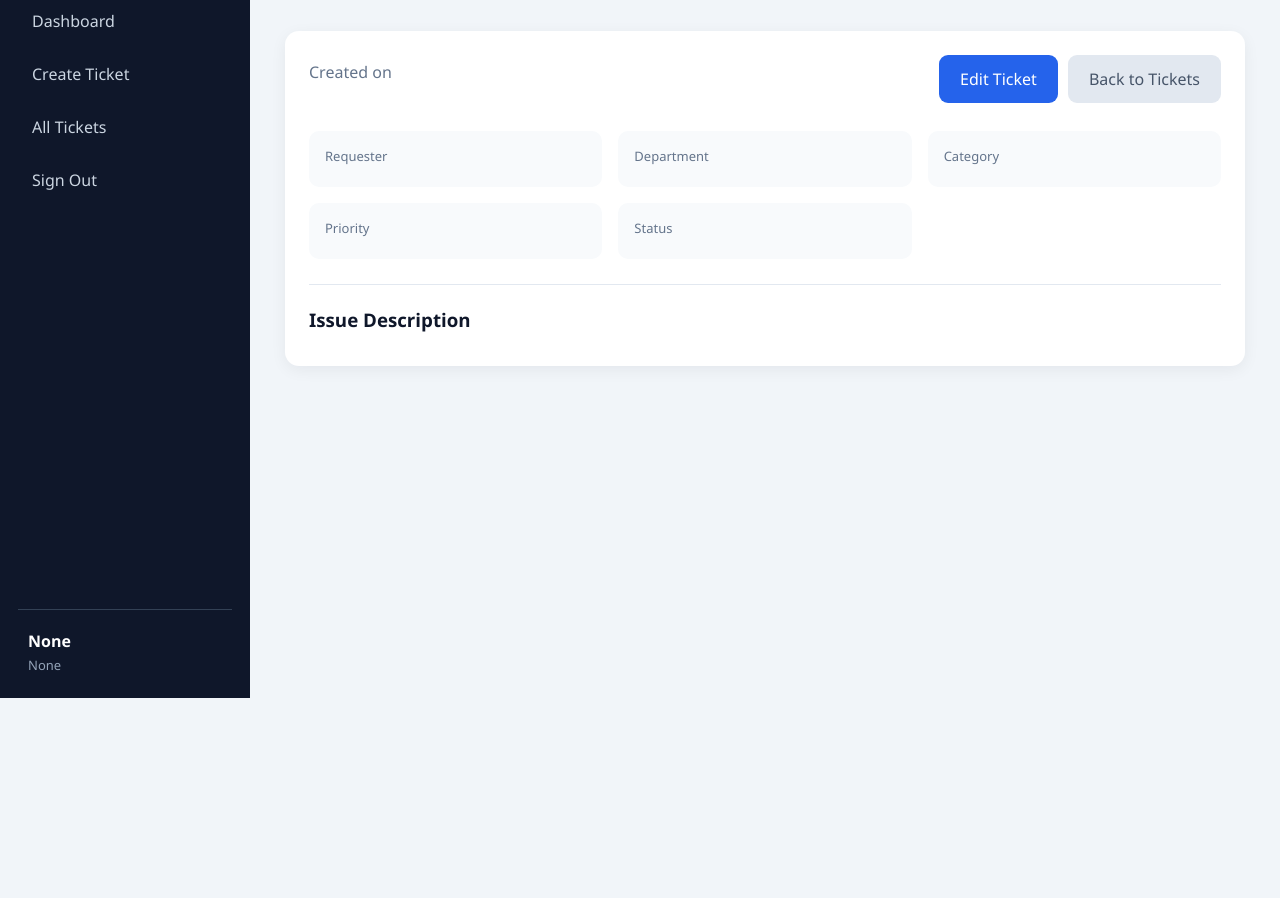
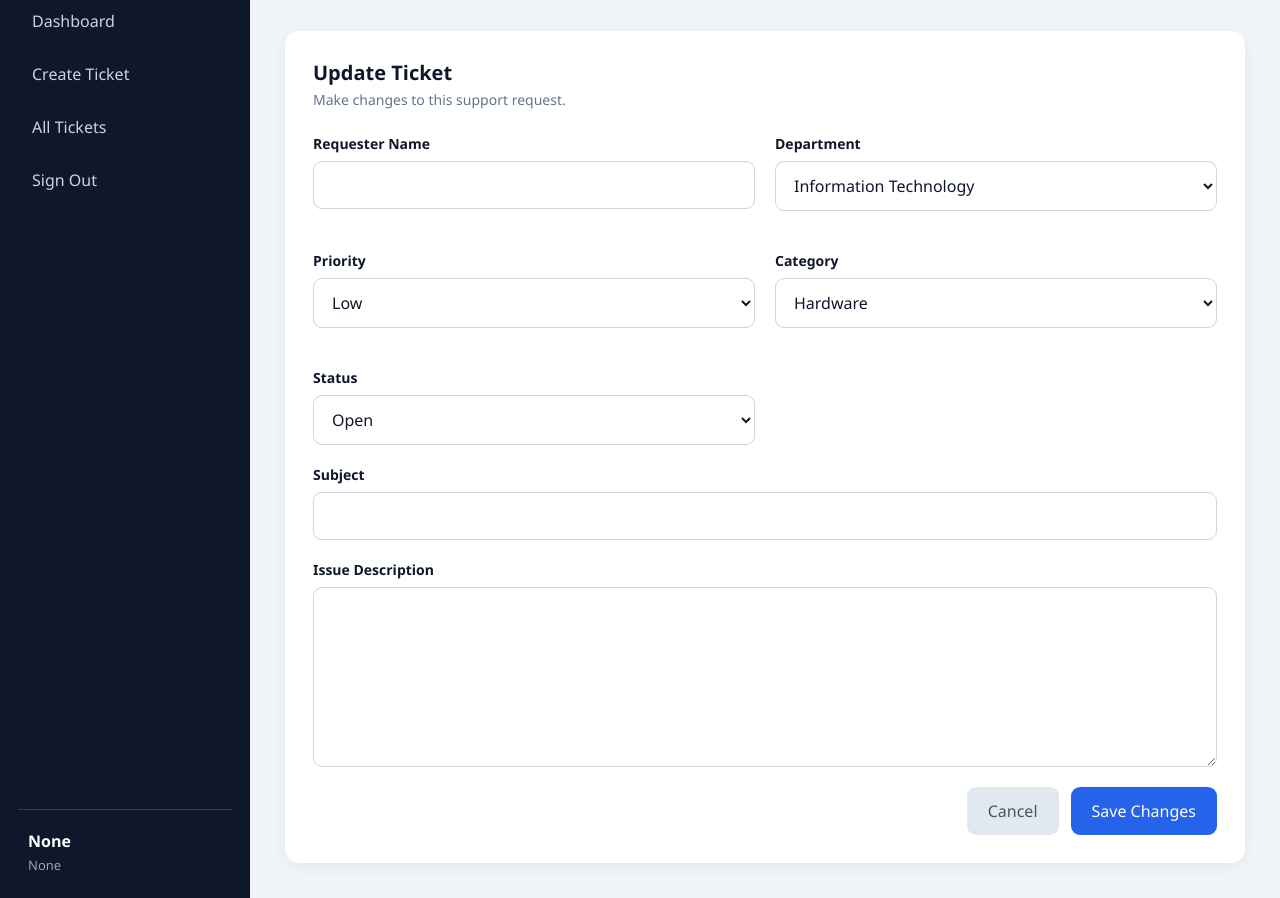
Before and after one commit to Alialmaz8/falcon-helpdesk, a Flask app: template templates/edit_ticket.html in a window 1280 px wide. Shown: the part 102-1000 px from the top of the page. Before the commit the page ends 800 px from the top, so only its background shows below. Run offline with Flask 3, Linux system fonts and the light colour scheme; the template is opened without the code that fills it, so the values that code supplies are empty.

Commit message:
Fix ticket editing and remove unused pages

```diff
--- a/templates/base.html
+++ b/templates/base.html
@@ -15,8 +15,7 @@
         href="{{ url_for('static', filename='css/style.css') }}"
     >
 
-    {% block extra_css %}
-    {% endblock %}
+    {% block extra_css %}{% endblock %}
 </head>
 
 <body>
@@ -91,8 +90,6 @@
                     Users
                 </a>
 
-                <a href="#">Settings</a>
-
             {% endif %}
 
             <a href="{{ url_for('logout') }}">
@@ -131,8 +128,7 @@
 
         </header>
 
-        {% block content %}
-        {% endblock %}
+        {% block content %}{% endblock %}
 
     </main>
 
--- a/templates/edit_ticket.html
+++ b/templates/edit_ticket.html
@@ -1,80 +1,183 @@
 {% extends "base.html" %}
 
 {% block title %}
-Ticket #{{ ticket["id"] }} | Falcon HelpDesk
+Edit Ticket #{{ ticket["id"] }} | Falcon HelpDesk
 {% endblock %}
 
 {% block page_title %}
-Ticket #{{ ticket["id"] }}
+Edit Ticket #{{ ticket["id"] }}
 {% endblock %}
 
 {% block content %}
 
-<section class="content-panel">
+<section class="form-panel">
 
-    <div class="ticket-details-header">
+    <div class="panel-header">
+        <div>
+            <h2>Update Ticket</h2>
+            <p>Make changes to this support request.</p>
+        </div>
+    </div>
 
-        <div>
-            <h2>{{ ticket["subject"] }}</h2>
-            <p>Created on {{ ticket["created_at"] }}</p>
-        </div>
+    <form method="POST" class="ticket-form">
 
-        <div class="details-actions">
+        <div class="form-grid">
 
-            <a
-                href="{{ url_for(
-                    'edit_ticket',
-                    ticket_id=ticket['id']
-                ) }}"
-                class="primary-btn"
-            >
-                Edit Ticket
-            </a>
+            <div class="form-group">
+                <label for="requester">Requester Name</label>
+                <input
+                    type="text"
+                    id="requester"
+                    name="requester"
+                    value="{{ ticket['requester'] }}"
+                    required
+                >
+            </div>
 
-            <a
-                href="{{ url_for('all_tickets') }}"
-                class="secondary-btn"
-            >
-                Back to Tickets
-            </a>
+            <div class="form-group">
+                <label for="department">Department</label>
+
+                <select id="department" name="department" required>
+                    <option value="IT"
+                        {% if ticket["department"] == "IT" %}selected{% endif %}>
+                        Information Technology
+                    </option>
+
+                    <option value="HR"
+                        {% if ticket["department"] == "HR" %}selected{% endif %}>
+                        Human Resources
+                    </option>
+
+                    <option value="Finance"
+                        {% if ticket["department"] == "Finance" %}selected{% endif %}>
+                        Finance
+                    </option>
+
+                    <option value="Operations"
+                        {% if ticket["department"] == "Operations" %}selected{% endif %}>
+                        Operations
+                    </option>
+                </select>
+            </div>
+
+            <div class="form-group">
+                <label for="priority">Priority</label>
+
+                <select id="priority" name="priority" required>
+                    <option value="Low"
+                        {% if ticket["priority"] == "Low" %}selected{% endif %}>
+                        Low
+                    </option>
+
+                    <option value="Medium"
+                        {% if ticket["priority"] == "Medium" %}selected{% endif %}>
+                        Medium
+                    </option>
+
+                    <option value="High"
+                        {% if ticket["priority"] == "High" %}selected{% endif %}>
+                        High
+                    </option>
+
+                    <option value="Critical"
+                        {% if ticket["priority"] == "Critical" %}selected{% endif %}>
+                        Critical
+                    </option>
+                </select>
+            </div>
+
+            <div class="form-group">
+                <label for="category">Category</label>
+
+                <select id="category" name="category" required>
+                    <option value="Hardware"
+                        {% if ticket["category"] == "Hardware" %}selected{% endif %}>
+                        Hardware
+                    </option>
+
+                    <option value="Software"
+                        {% if ticket["category"] == "Software" %}selected{% endif %}>
+                        Software
+                    </option>
+
+                    <option value="Network"
+                        {% if ticket["category"] == "Network" %}selected{% endif %}>
+                        Network
+                    </option>
+
+                    <option value="Account"
+                        {% if ticket["category"] in ["Account", "Account Access"] %}selected{% endif %}>
+                        Account Access
+                    </option>
+                </select>
+            </div>
+
+            <div class="form-group">
+                <label for="status">Status</label>
+
+                <select id="status" name="status" required>
+                    <option value="Open"
+                        {% if ticket["status"] == "Open" %}selected{% endif %}>
+                        Open
+                    </option>
+
+                    <option value="In Progress"
+                        {% if ticket["status"] == "In Progress" %}selected{% endif %}>
+                        In Progress
+                    </option>
+
+                    <option value="Resolved"
+                        {% if ticket["status"] == "Resolved" %}selected{% endif %}>
+                        Resolved
+                    </option>
+
+                    <option value="Closed"
+                        {% if ticket["status"] == "Closed" %}selected{% endif %}>
+                        Closed
+                    </option>
+                </select>
+            </div>
 
         </div>
 
-    </div>
-
-    <div class="details-grid">
-
-        <div class="detail-item">
-            <span>Requester</span>
-            <strong>{{ ticket["requester"] }}</strong>
+        <div class="form-group">
+            <label for="subject">Subject</label>
+            <input
+                type="text"
+                id="subject"
+                name="subject"
+                value="{{ ticket['subject'] }}"
+                required
+            >
         </div>
 
-        <div class="detail-item">
-            <span>Department</span>
-            <strong>{{ ticket["department"] }}</strong>
+        <div class="form-group">
+            <label for="description">Issue Description</label>
+            <textarea
+                id="description"
+                name="description"
+                rows="7"
+                required
+            >{{ ticket["description"] }}</textarea>
         </div>
 
-        <div class="detail-item">
-            <span>Category</span>
-            <strong>{{ ticket["category"] }}</strong>
+        <div class="form-actions">
+            <a
+                href="{{ url_for(
+                    'ticket_details',
+                    ticket_id=ticket['id']
+                ) }}"
+                class="secondary-btn"
+            >
+                Cancel
+            </a>
+
+            <button type="submit" class="primary-btn">
+                Save Changes
+            </button>
         </div>
 
-        <div class="detail-item">
-            <span>Priority</span>
-            <strong>{{ ticket["priority"] }}</strong>
-        </div>
-
-        <div class="detail-item">
-            <span>Status</span>
-            <strong>{{ ticket["status"] }}</strong>
-        </div>
-
-    </div>
-
-    <div class="description-box">
-        <h3>Issue Description</h3>
-        <p>{{ ticket["description"] }}</p>
-    </div>
+    </form>
 
 </section>
 
```
Also changed, not shown: templates/index.html (deleted, +0 -162 lines), templates/settings.html (deleted), 1 other file.
